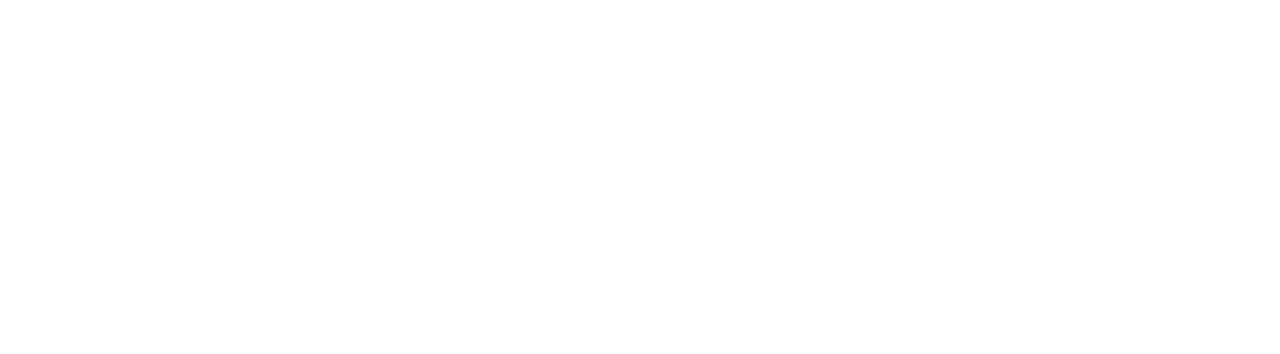
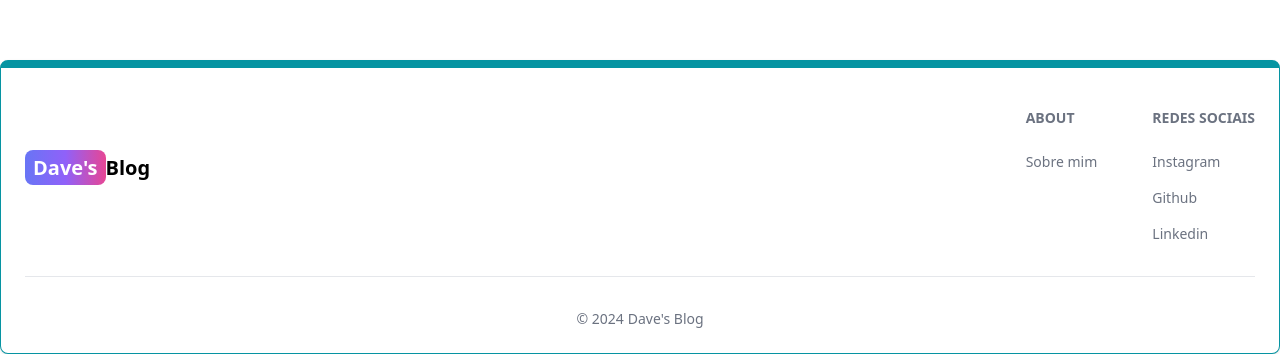
Before and after one commit to magnata19/blog-mern-stack, a React (Vite) app in the folder cliente/: page / in a window 1280 px wide. Shown: the part 804-1158 px from the top of the page. Before the commit the page ends 800 px from the top, so only its background shows below. Built offline with nearby package versions, Linux system fonts and the light colour scheme.

Commit message:
criar footer

```diff
--- a/cliente/src/App.jsx
+++ b/cliente/src/App.jsx
@@ -6,6 +6,7 @@
 import Dashboard from './pages/Dashboard'
 import Projects from './pages/Projects'
 import Header from './components/Header'
+import FooterCom from './components/FooterCom'
 
 function App() {
 
@@ -20,6 +21,7 @@
         <Route path='/dashboard' element={<Dashboard />}/>
         <Route path='/projects' element={<Projects />}/>
       </Routes>
+      <FooterCom />
     </BrowserRouter>
   )
 }
--- /dev/null
+++ b/cliente/src/components/FooterCom.jsx
@@ -0,0 +1,57 @@
+import { Footer } from "flowbite-react";
+import { Link } from "react-router-dom";
+
+const FooterCom = () => {
+  return (
+    <Footer container className="border border-t-8 border-teal-500">
+      <div className="w-full max-w-7xl mx-auto">
+        <div className=" grid w-full justify-between sm:flex md:grid-cols-1">
+          <div className="my-auto">
+            <Link
+              to="/"
+              className="self-center whitespace-nowrap text-lg sm:text-xl font-semibold dark:text-white"
+            >
+              <span
+                className="px-2 py-1 bg-gradient-to-r from-indigo-500 via-purple-500 to-pink-500 rounded-lg
+        text-white"
+              >
+                Dave's
+              </span>
+              Blog
+            </Link>
+          </div>
+          <div className="grid grid-cols-2 gap-8 mt-4 sm:grid-col-3 sm:gap-6">
+            <div>
+              <Footer.Title title="About"/>
+              <Footer.LinkGroup col>
+                <Footer.Link href="" target="_blank" rel="noopener noreferrer">
+                  Sobre mim
+                </Footer.Link>
+              </Footer.LinkGroup>
+            </div>
+            <div>
+              <Footer.Title title="Redes Sociais" />
+              <Footer.LinkGroup col>
+                <Footer.Link href="" target="_blank" rel="noopener noreferrer">
+                  Instagram
+                </Footer.Link>
+                <Footer.Link href="" target="_blank" rel="noopener noreferrer">
+                  Github
+                </Footer.Link>
+                <Footer.Link href="" target="_blank" rel="noopener noreferrer">
+                  Linkedin
+                </Footer.Link>
+              </Footer.LinkGroup>
+            </div>
+          </div>
+        </div>
+        <Footer.Divider />
+        <div className="text-center">
+          <Footer.Copyright href="#" by="Dave's Blog" year={new Date().getFullYear()}/>
+        </div>
+      </div>
+    </Footer>
+  );
+};
+
+export default FooterCom;
--- a/cliente/src/pages/Home.jsx
+++ b/cliente/src/pages/Home.jsx
@@ -2,7 +2,7 @@
 
 const Home = () => {
   return (
-    <div>
+    <div className='min-h-screen'>
         <h1>Ola</h1>
     </div>
   )
```
